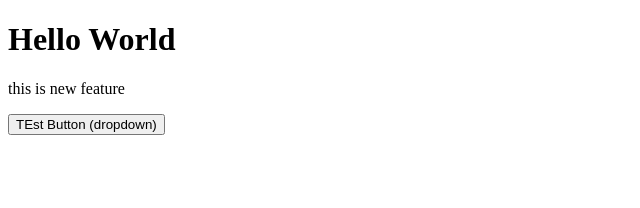
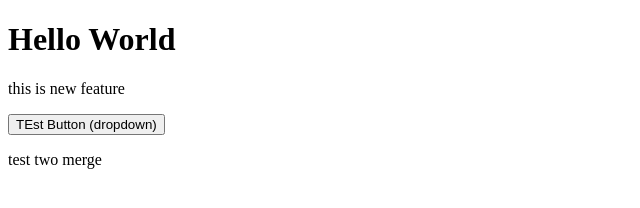
Before and after one commit to ChetanChauhan1997/localrepo, a plain HTML site: page index.html in a window 1280 px wide. Shown: the whole page, without its empty margins (0-640 px from the left). Drawn offline with Linux system fonts and the light colour scheme.

Commit message:
main test

```diff
--- a/index.html
+++ b/index.html
@@ -12,7 +12,8 @@
     </h1>
     <p>this is new feature</p>
     <button>TEst Button (dropdown)</button>
-
+    <p>test two merge
+    </p>
 </body>
 
 </html>
```
